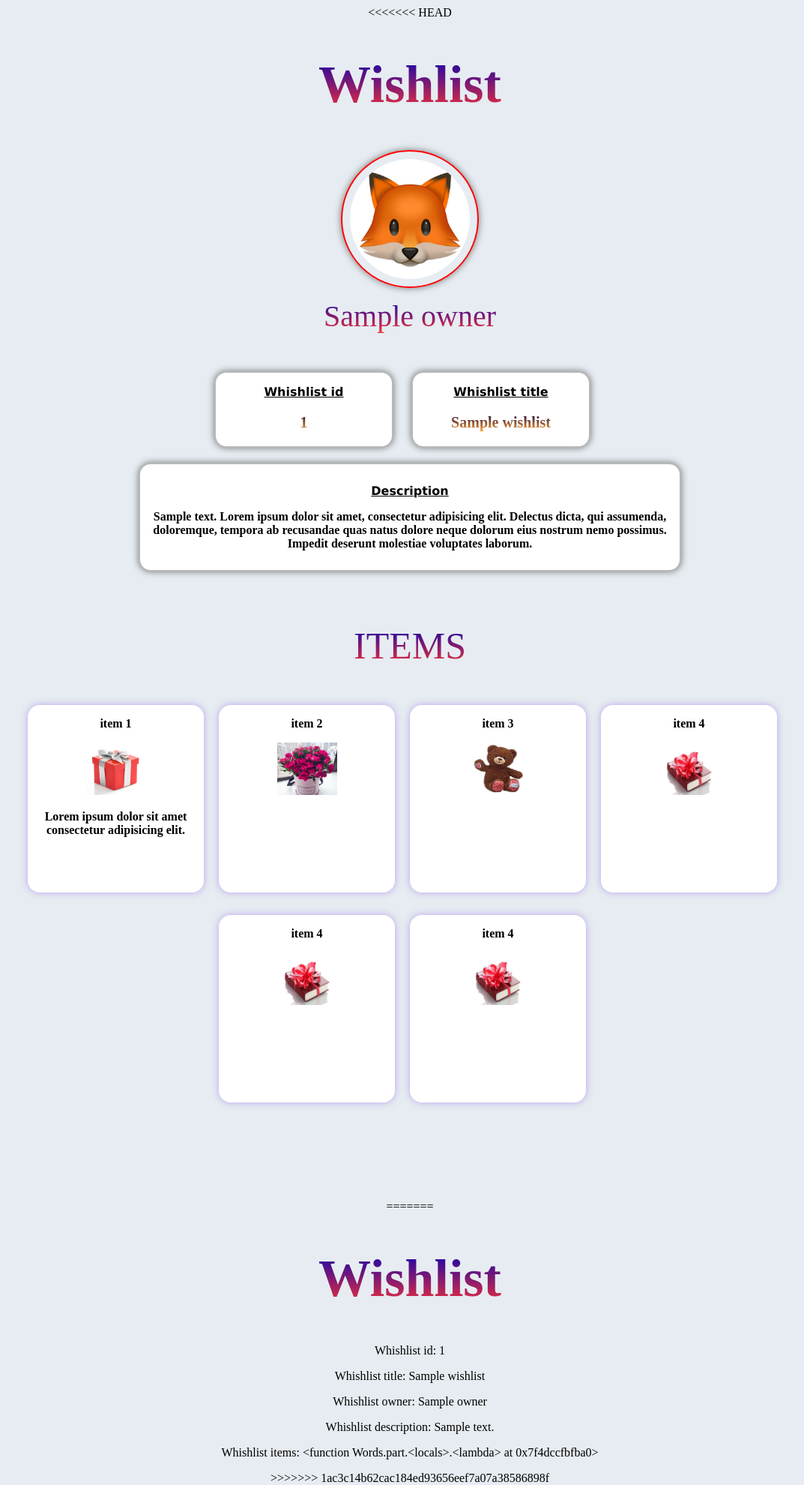
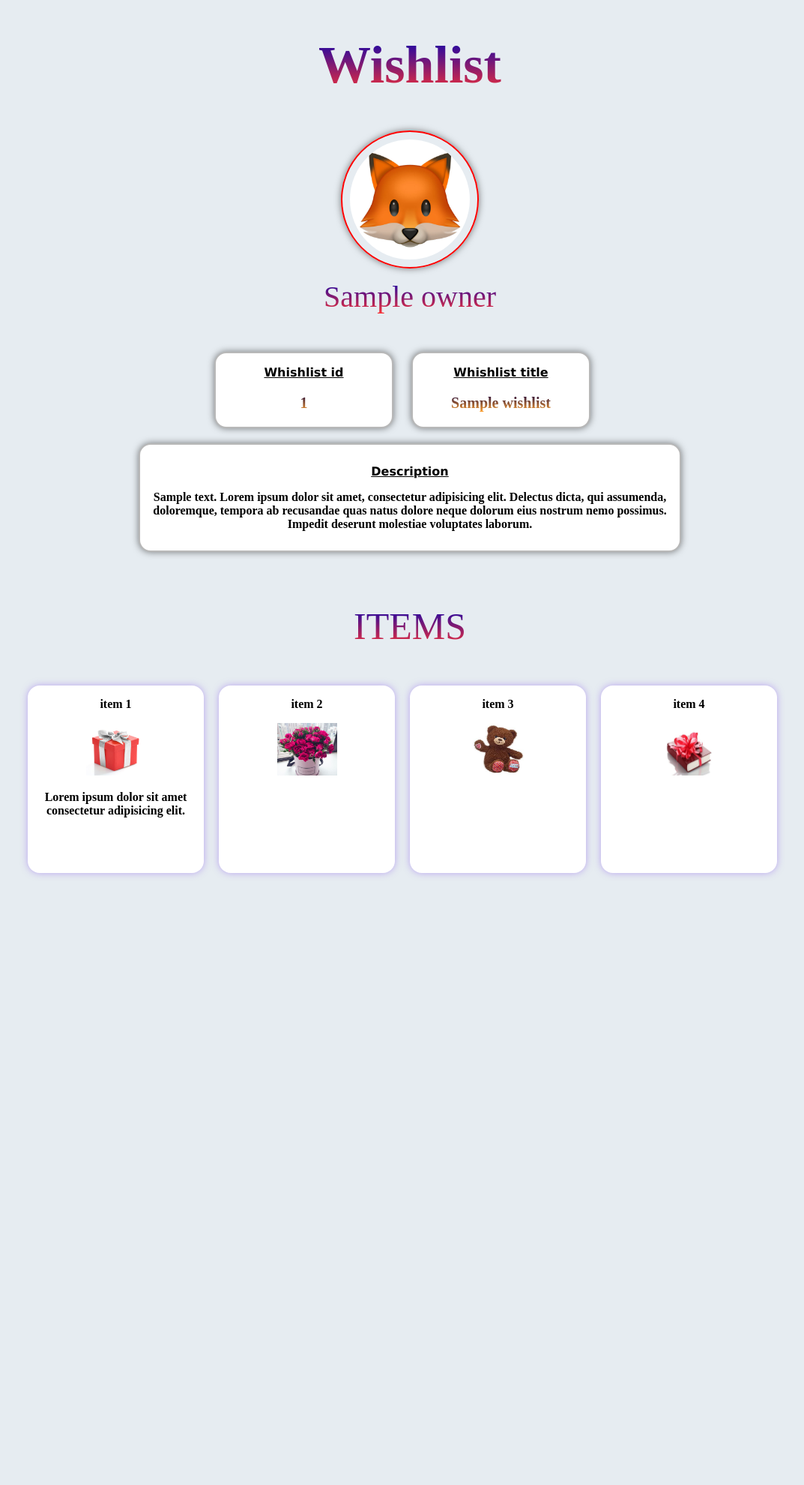
Before and after one commit to itmo-wad/pinata, a Flask app: page /wishlist/1 in a window 1280 px wide. Shown: the whole page at 75% size, without its empty margins (93-1166 px from the left). After the commit the page ends 1169 px from the top, so only its background shows below. Run offline with Flask 2, Linux system fonts and the light colour scheme; a database or web service that is not in the repository returns one stand-in record (values such as "Sample title").

Commit message:
Resolve conflicts

```diff
--- a/requirements.txt
+++ b/requirements.txt
@@ -6,3 +6,4 @@ pymongo==3.11.3
 Flask-Login==0.5.0
 random
 datetime
+werkzeug.security
--- a/src/auth.py
+++ b/src/auth.py
@@ -60,7 +60,7 @@ def reg():
         return redirect(request.url)
     else:
         password = generate_password_hash(password_1)
-        db.users.insert({'username': username, 'password': password})
+        db.users.insert({'username': username, 'password': password, 'photo': '', 'wishlists': "[]"})
         return redirect('/login')
 
 
--- a/static/style.css
+++ b/static/style.css
@@ -4,13 +4,8 @@ html{
 
 body{
     text-align: center;
-<<<<<<< HEAD
-    background: rgb(236, 194, 242)
-
-=======
-    background: linear-gradient( rgb(183, 86, 225), 20%, rgb(255, 255, 255), 88%, rgb(183, 86, 225));
-
->>>>>>> 1ac3c14b62cac184ed93656eef7a07a38586898f
+    background: rgb(236, 194, 242);
+   /* background: linear-gradient( rgb(183, 86, 225), 20%, rgb(255, 255, 255), 88%, rgb(183, 86, 225)); */
 }
 
 h1{
--- a/templates/index.html
+++ b/templates/index.html
@@ -29,13 +29,8 @@
 
     <form id="text" method="POST" action="/">
         <div>
-<<<<<<< HEAD
-            <p><textarea name="search" placeholder="Wishlist ID" required form="text"></textarea></p>
-            <p><button type="submit" form="data" id="id_button1">Find wishlist</button></p>
-=======
             <p><textarea name="search" placeholder="Input wishlist ID" required form="text"></textarea></p>
             <input type="submit" id="id_button1" value="Find wishlist">
->>>>>>> 1ac3c14b62cac184ed93656eef7a07a38586898f
         </div>
     </form>
     {% with messages = get_flashed_messages(with_categories=true) %}
--- a/templates/wishlist.html
+++ b/templates/wishlist.html
@@ -1,7 +1,6 @@
 <!DOCTYPE html>
-<html>
+<html lang="en">
   <head>
-<<<<<<< HEAD
 	<title>Wishlist</title>
 	<link rel="stylesheet" href="../static/style_wishlist.css">
   </head>
@@ -51,33 +50,7 @@
                 <img src="../static/pic/4.jpg" alt="" class="img_item">
 
             </div>
-            <div class="item" id="item4">
-                <p>item 4</p>
-                <img src="../static/pic/4.jpg" alt="" class="img_item">
-
-            </div>
-            <div class="item" id="item4">
-                <p>item 4</p>
-                <img src="../static/pic/4.jpg" alt="" class="img_item">
-
-            </div>
-
+        </div>
     </div>
   </body>
 </html>
-=======
-	<title>Wishlict</title>
-	<link rel="stylesheet" href="../static/style.css">
-  </head>
-  <body>
-    <h1>Wishlist</h1>
-	<p>Whishlist id: {{id}}</p>
-	<p>Whishlist title: {{title}}</p>
-	<p>Whishlist owner: {{owner}}</p>
-	<p>Whishlist description: {{description}}</p>
-	<p>Whishlist items: {{items}}</p>
-  </body>
-</html>
-
-
->>>>>>> 1ac3c14b62cac184ed93656eef7a07a38586898f
```
Also changed, not shown: templates/cabinet.html (+3 -19 lines), templates/create_wl.html (+0 -9 lines).
